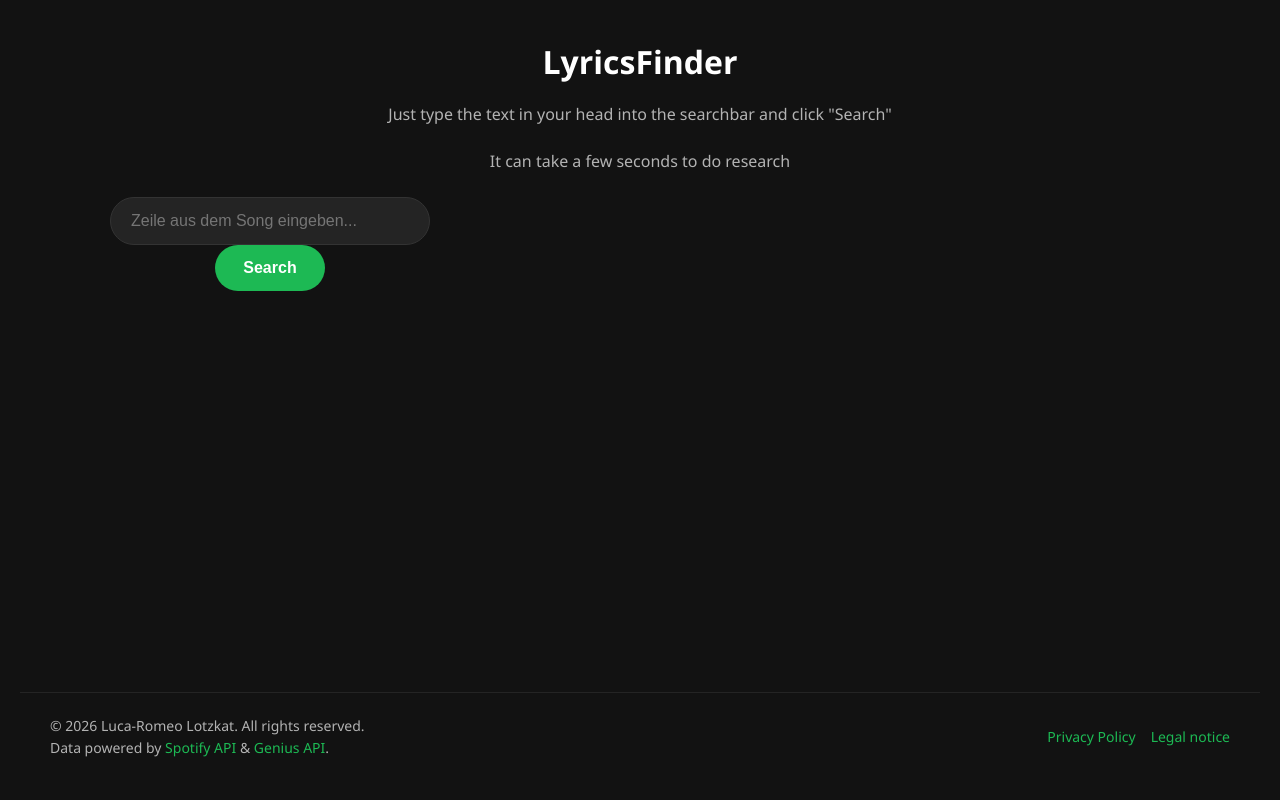
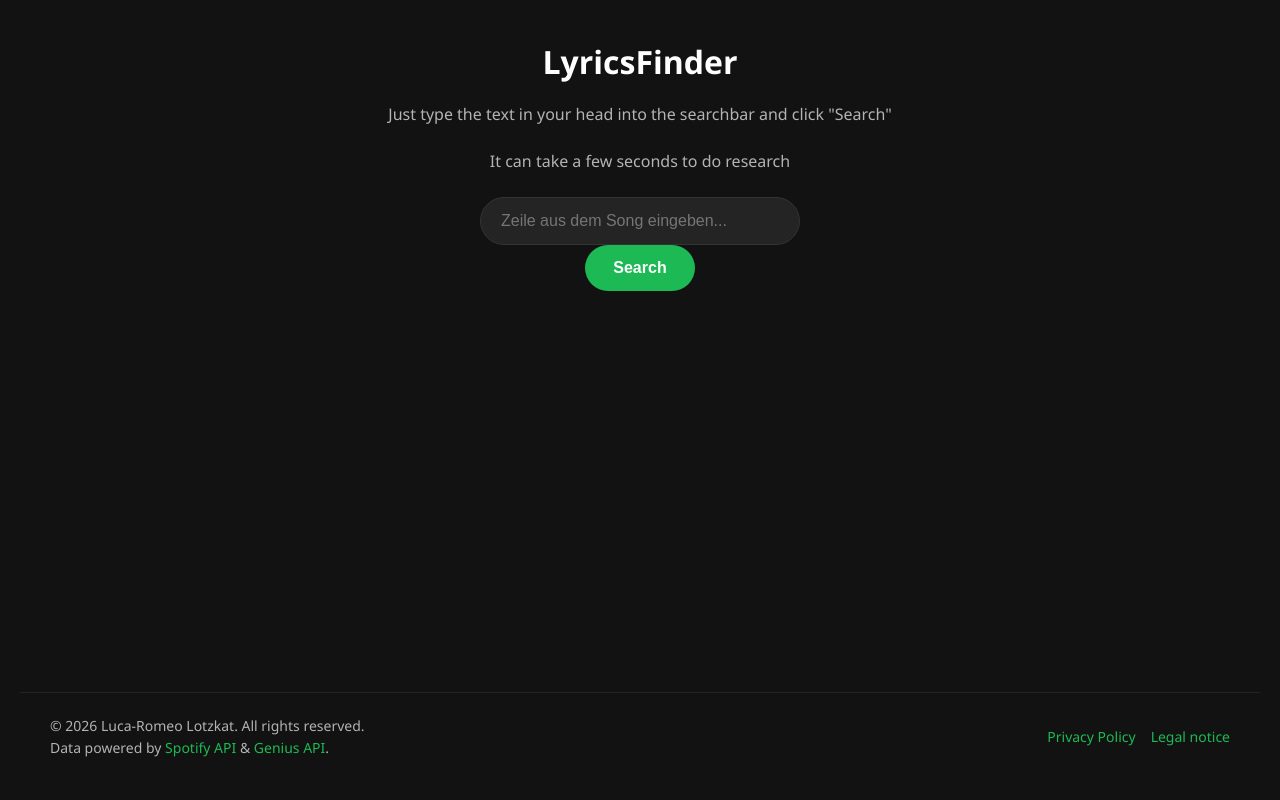
Before and after one commit to realkek2010/LyricsFinder, a Flask app: page / in a window 1280 px wide. Run offline with Flask 3, Linux system fonts and the light colour scheme.

Commit message:
Update style.css

```diff
--- a/static/style.css
+++ b/static/style.css
@@ -14,6 +14,7 @@ body {
     min-height: 100vh;
     display: flex;
     flex-direction: column;
+    align-items: center;
 }
 
 .main-content {
@@ -37,7 +38,7 @@ h1 {
 
 /* --- Search Area --- */
 .search-box {
-    margin-bottom: 40px;
+    margin: 0 auto 40px auto;
     display: flex;
     justify-content: center;
     align-items: center;
```
